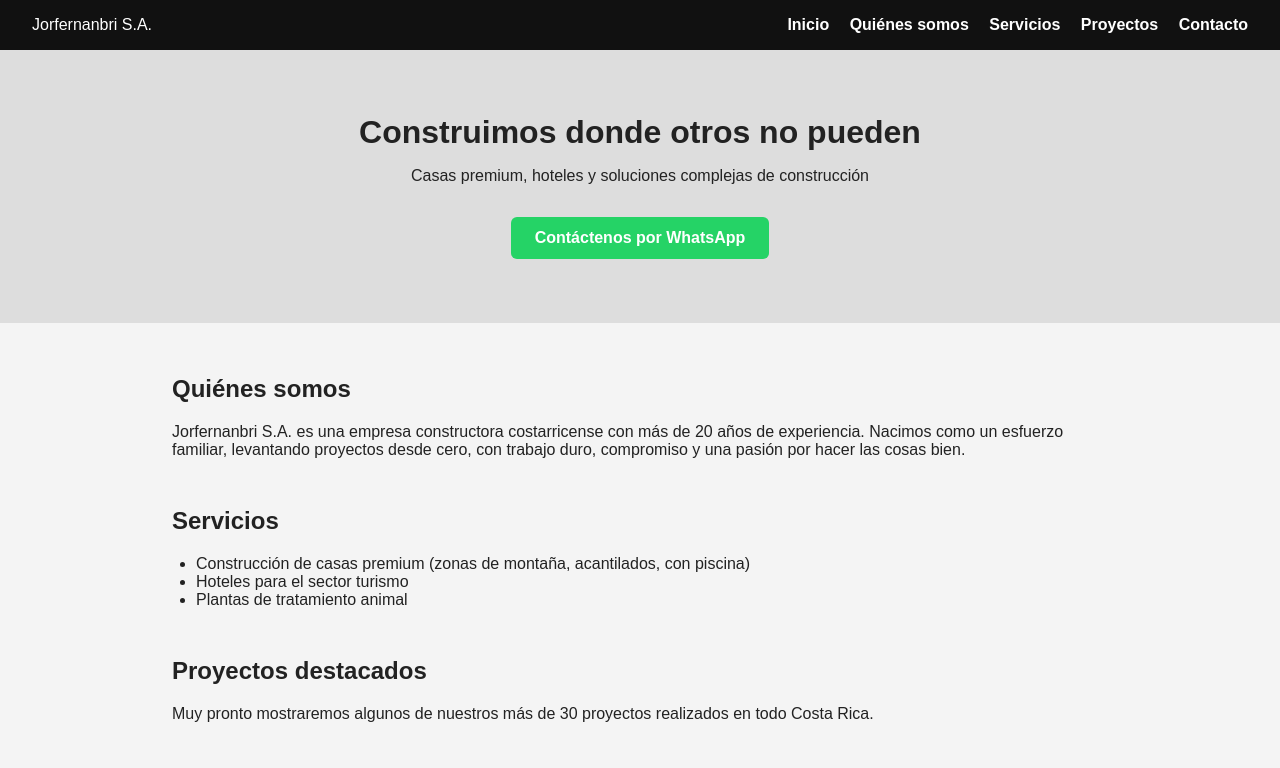
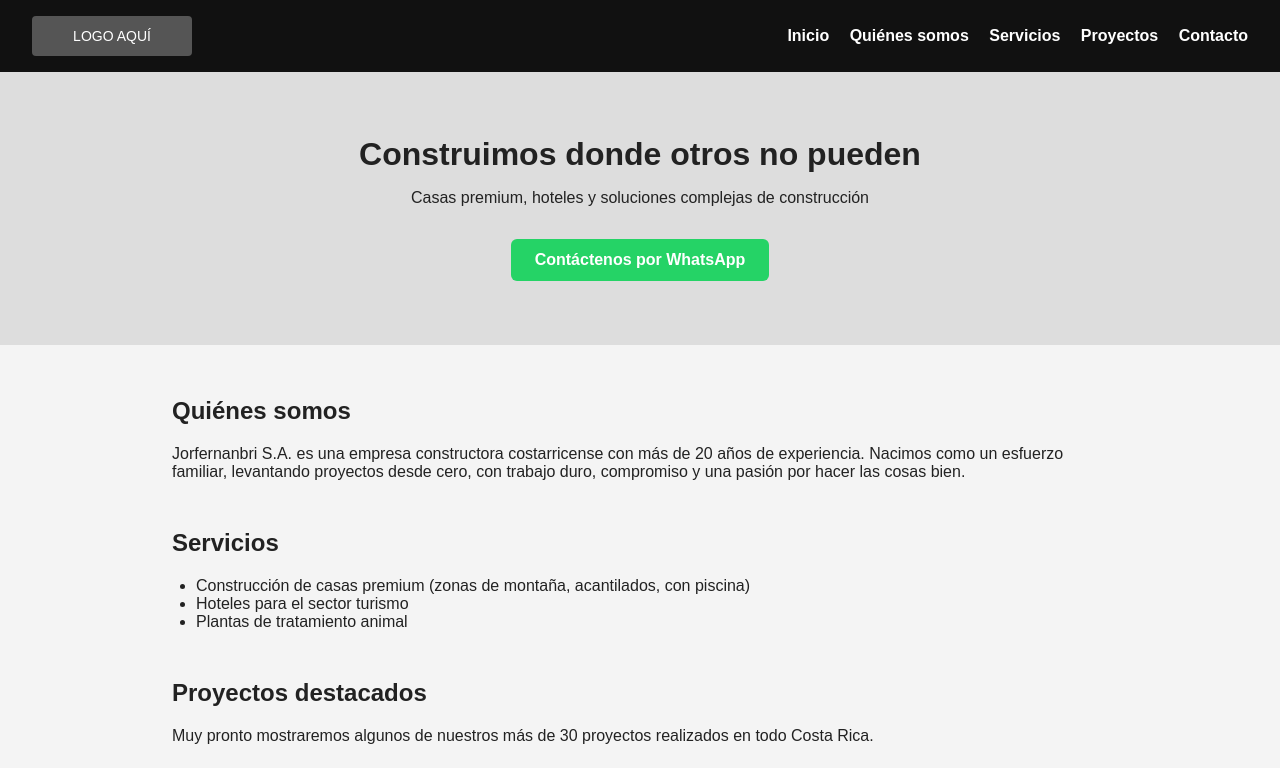
Before and after one commit to Kozelfer/jorfernanbri, a plain HTML site: page index.html in a window 1280 px wide. Shown: the top 768 px of the page. Drawn offline with Linux system fonts and the light colour scheme.

Commit message:
Add files via upload

```diff
--- a/index.html
+++ b/index.html
@@ -1,5 +1,3 @@
-<!-- Sitio Web para Jorfernanbri S.A. listo para GitHub Pages -->
-<!DOCTYPE html>
 <html lang="es">
 <head>
   <meta charset="UTF-8" />
@@ -23,6 +21,17 @@
       display: flex;
       justify-content: space-between;
       align-items: center;
+    }
+    .logo-placeholder {
+      width: 160px;
+      height: 40px;
+      background: #555;
+      color: #fff;
+      font-size: 14px;
+      display: flex;
+      align-items: center;
+      justify-content: center;
+      border-radius: 4px;
     }
     nav a {
       margin-left: 1rem;
@@ -70,7 +79,7 @@
 </head>
 <body>
   <header>
-    <div>Jorfernanbri S.A.</div>
+    <div class="logo-placeholder">LOGO AQUÍ</div>
     <nav>
       <a href="#inicio">Inicio</a>
       <a href="#quienes">Quiénes somos</a>
@@ -83,7 +92,7 @@
   <div class="hero" id="inicio">
     <h1>Construimos donde otros no pueden</h1>
     <p>Casas premium, hoteles y soluciones complejas de construcción</p>
-    <a class="btn-whatsapp" href="https://wa.me/506XXXXXXXX">Contáctenos por WhatsApp</a>
+    <a class="btn-whatsapp" href="https://wa.me/506XXXXXXXX" target="_blank" rel="noopener">Contáctenos por WhatsApp</a>
   </div>
 
   <div class="container">
@@ -110,7 +119,7 @@
       <h2>Contacto</h2>
       <p>Correo: <a href="mailto:info@jorfernanbri.com">info@jorfernanbri.com</a></p>
       <p>WhatsApp: +506 XXXXXXXX</p>
-      <a class="btn-whatsapp" href="https://wa.me/506XXXXXXXX">Escríbanos</a>
+      <a class="btn-whatsapp" href="https://wa.me/506XXXXXXXX" target="_blank" rel="noopener">Escríbanos</a>
     </section>
   </div>
 
```
